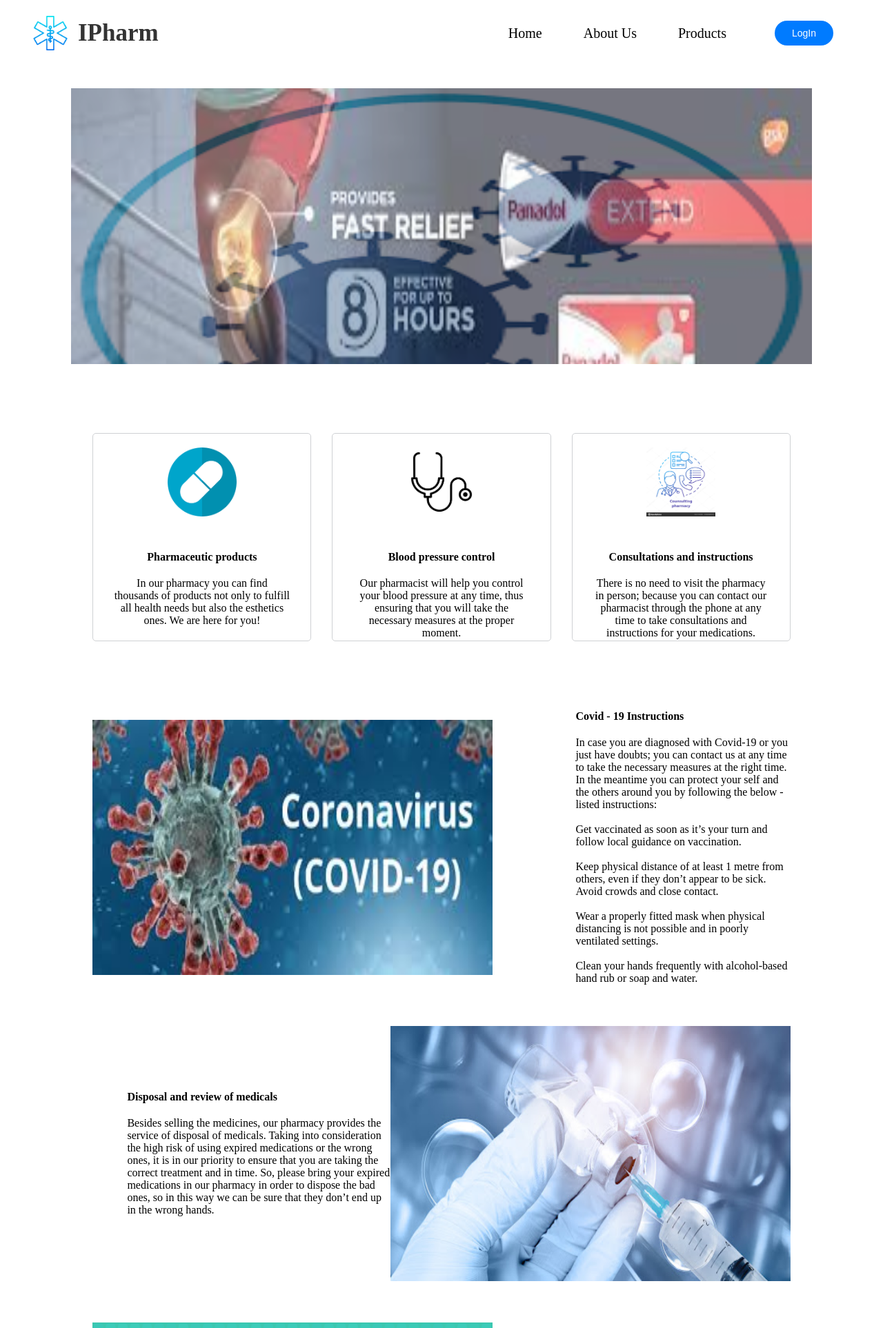
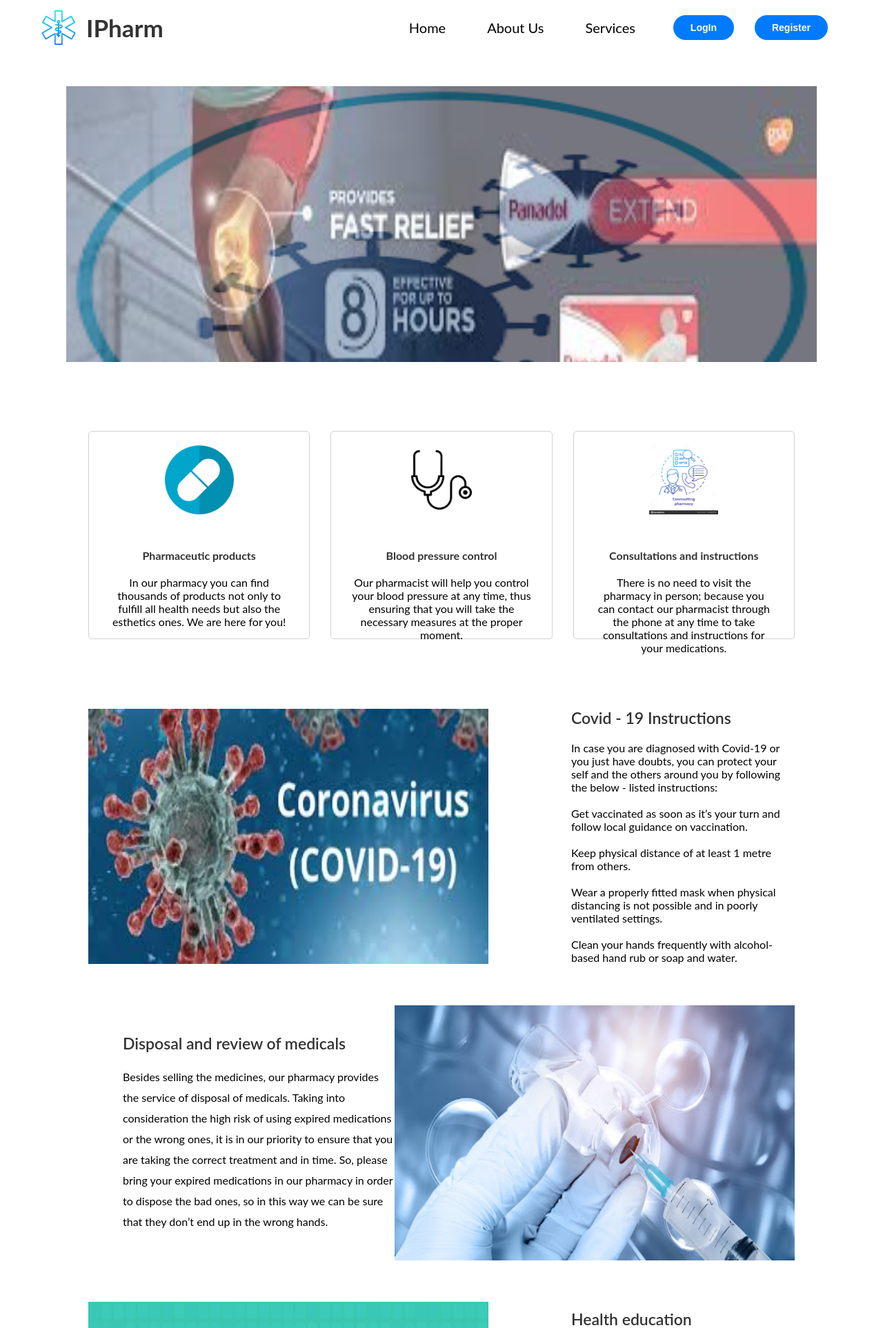
Before and after one commit to diella3/e-Pharmacy, a PHP site: page /services.html in a window 1280 px wide. Shown: the top 1926 px of the page at 69% size. Run offline with PHP 8.4, Linux system fonts and the light colour scheme.

Commit message:
some changes

```diff
--- a/css/services.css
+++ b/css/services.css
@@ -1,4 +1,10 @@
-
+body{
+    margin: 0;
+    font-family: 'Lato', sans-serif;
+}
+p{
+    margin: 0;
+}
 .boxes{
     width: 80%;
     margin: 100px auto;
@@ -14,10 +20,18 @@
     text-align: center;
     cursor: pointer;
 }
-
 .boxHeader{
+    color: #333333;
     font-weight: bold;
     padding: 50px 0px 0px 0px;
+}
+#txt{
+    font-size: 16px;
+    line-height: 30px;
+}
+.headerSpan{
+    font-size: 23px;
+    color: #333333;
 }
 
 .boxContent{
@@ -111,7 +125,7 @@
     align-items: center;
     display: flex;
     font-size: 20px;
-    padding-left: 40px;
+    padding-left: 60px;
 }
 .logo img{
     padding-right: 15px;
@@ -124,12 +138,12 @@
     font-size: 35px;
 }
 .navbar{
+    font-size: 20px;
     align-items: center;
     cursor: pointer;
     padding: 0px 80px 0 0px;
     display: flex;
 }
-
 .navbar  a {
     padding: 0;
     text-decoration: none;
@@ -140,7 +154,8 @@
     justify-content: space-between;
 }
 #logIn{
-    margin-left: 40px;
+    font-weight: bold;
+    margin-left: 25px;
     color:#fff;
     background-color: #007bff;
     padding:10px 25px 10px 25px;
@@ -151,7 +166,20 @@
     transition: all .4s ease-in-out ;
     border-radius: 50px;
     background-size: 200% auto;
-
+}
+#register{
+    font-weight: bold;
+    margin-left: 30px;
+    color:#fff;
+    background-color: #007bff;
+    padding:10px 25px 10px 25px;
+    text-align: center;
+    font-size: 14px;
+    font-family: sans-serif;
+    text-decoration: none;
+    transition: all .4s ease-in-out ;
+    border-radius: 50px;
+    background-size: 200% auto;
 }
 
 /*  */
@@ -170,17 +198,25 @@
     font-size: 18px;
     line-height: 30px;
 }
+.second{
+    display: flex;
+    flex-direction: column;
+}
 .second h4{
     padding-bottom: 20px;
     font-size: 26px;
     margin: 0;
 }
-.second p{
+.second a{
+    color: inherit;
+    text-decoration: none;
+    cursor: pointer;
     font-size: 18px;
     line-height: 40px;
 }
 
 .contact{
+    cursor: pointer;
     display: flex;
     align-items: center;
 }
@@ -199,3 +235,15 @@
     font-size: 18px;
     line-height: 40px;
 }
+.fourth{
+    cursor: pointer;
+    align-self: flex-end;
+    display: flex;
+}
+.fourth img{
+    padding-bottom: 35px;
+    align-items: flex-end;
+    margin-right: 14px;
+    width: 25px;
+    height: 25px;
+}
--- a/services.html
+++ b/services.html
@@ -14,10 +14,11 @@
                 <h1>IPharm</h1>
             </div>
             <div class="navbar">
-                <a>Home</a>
+                <a href="Home.html">Home</a>
                 <a href="aboutus.html">About Us</a>
-                <a>Products</a>
+                <a>Services</a>
                 <a id="logIn">LogIn</a>
+                <a id="register">Register</a>
             </div>
         </header>
 
@@ -91,7 +92,7 @@
 
                     <div>
                         <span>
-                            In case you are diagnosed with Covid-19 or you just have doubts; you can contact us at any time to take the necessary measures at the right time. In the meantime you can protect your self and the others around you by following the below - listed instructions: <br><br> Get vaccinated as soon as it’s your turn and follow local guidance on vaccination. <br> <br> Keep physical distance of at least 1 metre from others, even if they don’t appear to be sick. Avoid crowds and close contact.<br> <br> Wear a properly fitted mask when physical distancing is not possible and in poorly ventilated settings. <br><br>Clean your hands frequently with alcohol-based hand rub or soap and water.
+                            In case you are diagnosed with Covid-19 or you just have doubts, you can protect your self and the others around you by following the below - listed instructions: <br><br> Get vaccinated as soon as it’s your turn and follow local guidance on vaccination. <br> <br> Keep physical distance of at least 1 metre from others.<br> <br> Wear a properly fitted mask when physical distancing is not possible and in poorly ventilated settings. <br><br>Clean your hands frequently with alcohol-based hand rub or soap and water.
                         </span>
                     </div>
                 </div>
@@ -104,7 +105,7 @@
                     </div>
 
                     <div>
-                        <span>
+                        <span id="txt">
                             Besides selling the medicines, our pharmacy provides the service of disposal of medicals. Taking into consideration the high risk of using expired medications or the wrong ones, it is in our priority to ensure that you are taking the correct treatment and in time. So, please bring your expired medications in our pharmacy in order to dispose the bad ones, so in this way we can be sure that they don’t end up in the wrong hands.
                         </span>
                     </div>
@@ -130,8 +131,8 @@
                     </div>
 
                     <div>
-                        <span>
-                            Health education builds people's  knowledge, skills, and positive attitudes about health. Health education teaches about physical, mental, emotional and social health. It motivates people to improve and maintain their health, prevent disease, and reduce risky behaviours. Health education is important to teach people awareness about living a healthy lifestyle. Health education encompasses social, mental, physical and social health. Health education teaches people of all ages about how diet and exercise contribute to a healthy lifestyle. It also encourages positive changes in behaviour and lowers the risk of addiction to drugs, alcohol and unsafe sexual practices.
+                        <span id="txt">
+                            Health education teaches about physical, mental, emotional and social health. It motivates people to improve and maintain their health, prevent disease, and reduce risky behaviours.It is important to teach people awareness about living a healthy lifestyle.It helps people of all ages about how diet and exercise contribute to a healthy lifestyle. It also encourages positive changes in behaviour and lowers the risk of addiction to drugs, etc.
                         </span>
                     </div>
                 </div>
@@ -185,7 +186,7 @@
 
                 <div class="boxContent">
                     <span>
-                        It is vital that we do everything we can to prevent new infections. Education and awareness campaigns and testing are important ways to prevent the spread of HIV and AIDS.
+                        It is vital that we do everything we can to prevent new infections. Education and awareness campaigns are important ways to prevent the spread of HIV and AIDS.
                     </span>
                 </div>
             </div>
@@ -194,16 +195,17 @@
     <footer>
             <div class="first">
                 <img src="./assets/logoooo.png">
-                <p>If you’re in need of medicines –<br>
-                    we’re here by your side.<br>
-                    Stay safe and buy online!</p>
+                If you’re in need of medicines –<br>
+                we’re here by your side. Find the right <br>
+                care right when you need it and you will<br>
+                always get the response. <br>Stay safe and consulting online!</p>
             </div>
             <div class="second">
                 <h4>Useful Links</h4>
-                <p>Aabout Us</p>
-                <p>Services</p>
-                <p>Shop</p>
-                <p>Gift Cards</p>
+                <a href="aboutus.html">Aabout Us</a>
+                <a href="services.html">Services</a>
+                <a href="login.html">LogIn</a>
+                <a href="register.html">Register</a>
             </div>
             <div class="third">
                 <h4>Contacts </h4>
@@ -221,7 +223,9 @@
                 </div>
             </div>
             <div class="fourth">
-
+                <img src="./assets/facebook.png">
+                <img src="./assets/instagram.png">
+                <img src="./assets/linkedin.png">
             </div>
     </footer>
 
```
